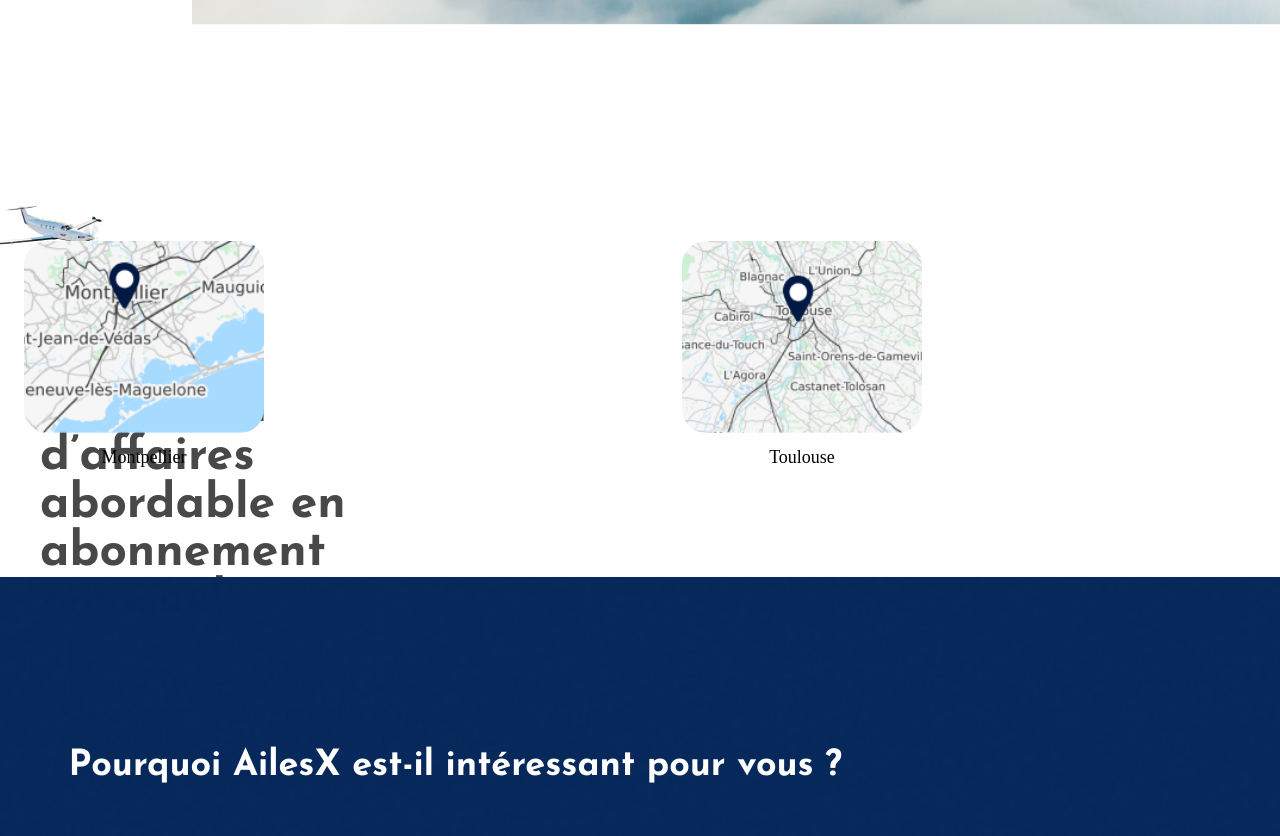
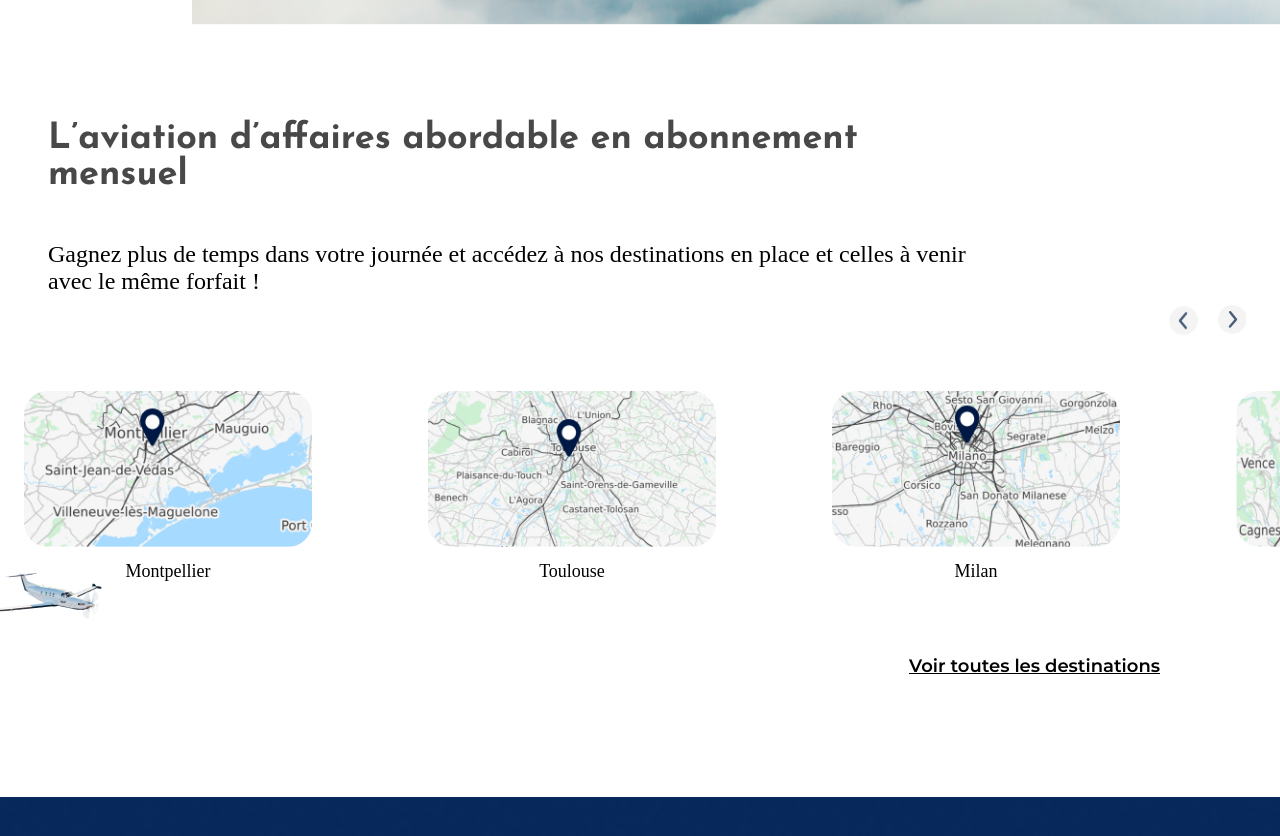
Before and after one commit to salimranainfo/aliesx-svelte-app, a Svelte app: page / in a window 1280 px wide. Shown: the part 720-1556 px from the top of the page. Built offline with nearby package versions, Linux system fonts and the light colour scheme; a web font is replaced by a local one.

Commit message:
slider section adjusted for tablet

```diff
--- a/src/comps/Slider.svelte
+++ b/src/comps/Slider.svelte
@@ -1,24 +1,43 @@
 <script>
   export let content;
-  // export let windowWidth;
+  export let windowWidth;
   import Splide from "@splidejs/splide";
   import "@splidejs/splide/dist/css/splide.min.css";
 
   document.addEventListener("DOMContentLoaded", function () {
-    new Splide(".splide", {
+    const splide = new Splide(".splide", {
+      classes: {
+        arrows: "splide__arrows custom-arrows",
+        arrow: "splide__arrow custom-arrow",
+        prev: "splide__arrow--prev custom-prev",
+        next: "splide__arrow--next custom-next",
+      },
       type: "loop",
       perPage: 2,
       gap: "1.5rem",
       // height: "9rem",
       cover: true,
-      arrows: false,
+      arrows: true,
       pagination: false,
-      breakpoins: {
-        640: {
-          // height: "6rem",
-        },
-      },
     }).mount();
+
+    if (windowWidth >= 768) {
+      splide.options.perPage = 4;
+      splide.options.gap = "14rem";
+    } else {
+      splide.options.perPage = 2;
+      splide.options.gap = "1.5rem";
+    }
+
+    window.addEventListener("resize", () => {
+      if (windowWidth >= 768) {
+        splide.options.perPage = 4;
+        splide.options.gap = "14rem";
+      } else {
+        splide.options.perPage = 2;
+        splide.options.gap = "1.5rem";
+      }
+    });
   });
 </script>
 
@@ -34,6 +53,48 @@
     <div id="slider">
       <div id="splide" class="splide">
         <img class="aircraft" src="/img/aircraft_slider.png" alt="" />
+        <div class="splide__arrows custom-arrows">
+          <span
+            class="splide__arrow custom-arrow splide__arrow--prev custom-prev"
+          >
+            <svg
+              width="24"
+              height="24"
+              viewBox="0 0 24 24"
+              fill="none"
+              xmlns="http://www.w3.org/2000/svg"
+            >
+              <circle
+                cx="12"
+                cy="12"
+                r="12"
+                transform="rotate(-180 12 12)"
+                fill="#F0F0F0"
+              />
+              <path
+                d="M8.01098 11.989C8.01052 11.7558 8.09176 11.5297 8.24058 11.3501L13.2318 5.36062C13.4013 5.15676 13.6448 5.02856 13.9087 5.00422C14.1727 4.97989 14.4355 5.06141 14.6394 5.23085C14.8432 5.40029 14.9714 5.64378 14.9958 5.90774C15.0201 6.1717 14.9386 6.43452 14.7692 6.63838L10.297 11.989L14.6094 17.3397C14.6924 17.4418 14.7543 17.5593 14.7916 17.6854C14.829 17.8115 14.8411 17.9438 14.8272 18.0745C14.8133 18.2053 14.7736 18.3321 14.7106 18.4475C14.6475 18.563 14.5622 18.6648 14.4597 18.7472C14.3571 18.8386 14.2366 18.9078 14.106 18.9506C13.9753 18.9933 13.8373 19.0086 13.7005 18.9954C13.5636 18.9823 13.431 18.9411 13.3109 18.8743C13.1907 18.8076 13.0856 18.7167 13.0022 18.6074L8.18068 12.6179C8.05539 12.4332 7.99564 12.2117 8.01098 11.989Z"
+                fill="#001944"
+              />
+            </svg>
+          </span>
+          <span
+            class="splide__arrow custom-arrow splide__arrow--next custom-next"
+          >
+            <svg
+              width="24"
+              height="24"
+              viewBox="0 0 24 24"
+              fill="none"
+              xmlns="http://www.w3.org/2000/svg"
+            >
+              <circle cx="12" cy="12" r="12" fill="#F0F0F0" />
+              <path
+                d="M15.989 12.011C15.9895 12.2442 15.9082 12.4703 15.7594 12.6499L10.7682 18.6394C10.5987 18.8432 10.3552 18.9714 10.0913 18.9958C9.8273 19.0201 9.56448 18.9386 9.36062 18.7692C9.15676 18.5997 9.02856 18.3562 9.00422 18.0923C8.97989 17.8283 9.06141 17.5655 9.23085 17.3616L13.703 12.011L9.39057 6.66035C9.30765 6.55824 9.24572 6.44075 9.20836 6.31463C9.17099 6.18851 9.15892 6.05625 9.17283 5.92545C9.18675 5.79465 9.22638 5.66789 9.28944 5.55245C9.3525 5.43702 9.43776 5.33519 9.54031 5.25281C9.64295 5.16139 9.76336 5.09215 9.89401 5.04943C10.0247 5.00671 10.1627 4.99144 10.2995 5.00456C10.4364 5.01768 10.569 5.05891 10.6891 5.12568C10.8093 5.19245 10.9144 5.28331 10.9978 5.39256L15.8193 11.3821C15.9446 11.5668 16.0044 11.7883 15.989 12.011Z"
+                fill="#001944"
+              />
+            </svg>
+          </span>
+        </div>
         <div class="splide__track">
           <ul class="splide__list">
             {#each content.images as item, i}
@@ -47,6 +108,10 @@
           </ul>
         </div>
       </div>
+    </div>
+
+    <div class="link">
+      <a href="#!">Voir toutes les destinations</a>
     </div>
   </div>
 </section>
@@ -110,39 +175,85 @@
     height: 2rem;
   }
 
-  /* For 1024px and higher Screen Sizes */
-  @media (min-width: 1024px) {
-    .hero-content {
-      padding-top: 7rem;
-      position: absolute;
-      text-align: left;
-      padding-left: 2rem;
-      width: 22rem;
+  .custom-arrows {
+    display: none;
+  }
+
+  .link {
+    display: flex;
+    justify-content: flex-end;
+    padding-right: 2rem;
+    padding-bottom: 2rem;
+  }
+
+  .link a {
+    font-size: 0.75rem;
+    text-decoration: underline;
+    font-weight: 500;
+  }
+
+  /* For 768px and higher Screen Sizes */
+  @media (min-width: 768px) {
+    .hero-wrapper {
+      margin-bottom: 1rem;
+      margin-top: 1rem;
     }
 
-    .hero-content h1 {
-      padding: 0;
+    .hero-content {
+      text-align: left;
+      padding-right: 10rem;
+    }
+
+    .link {
       padding-right: 5rem;
     }
-    .hero-content p {
-      padding: 0;
-      margin-bottom: 2rem;
+
+    .slide {
+      width: 14rem;
+      height: 12rem;
+      padding: 1rem;
+      overflow: hidden;
+    }
+
+    .slide div {
+      height: 65%;
+      width: 100%;
+      background-position: center;
+      background-size: 100% 100%;
+      background-repeat: no-repeat;
+      border-radius: 1rem;
+    }
+
+    .slide p {
+      display: flex;
+      justify-content: center;
+      align-items: center;
+      font-size: 0.75rem;
+      height: 2rem;
+    }
+
+    .custom-arrows {
+      display: flex;
+      justify-content: flex-end;
+      padding-right: 1rem;
+    }
+
+    .custom-arrow {
+      position: static;
+      background-color: transparent;
+    }
+
+    .custom-prev {
+      transform: rotateY(180deg) translateY(-0.95rem);
+    }
+
+    .aircraft {
+      position: absolute;
+      top: 75%;
+      left: 0;
     }
   }
 
   @media (min-width: 1200px) {
-    .hero-wrapper {
-      width: 1200px;
-      margin-left: auto;
-      margin-right: auto;
-    }
-
-    .hero-content {
-      padding-left: 0;
-    }
-
-    .hero-content h1 {
-      font-size: 2rem;
-    }
   }
 </style>
```
Also changed, not shown: public/img/bg_steps_desktop.png (added).
